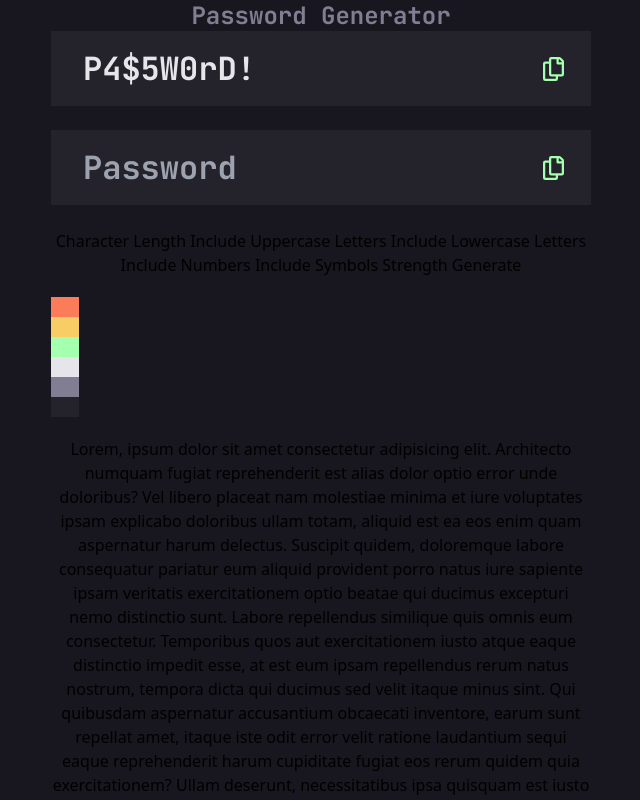
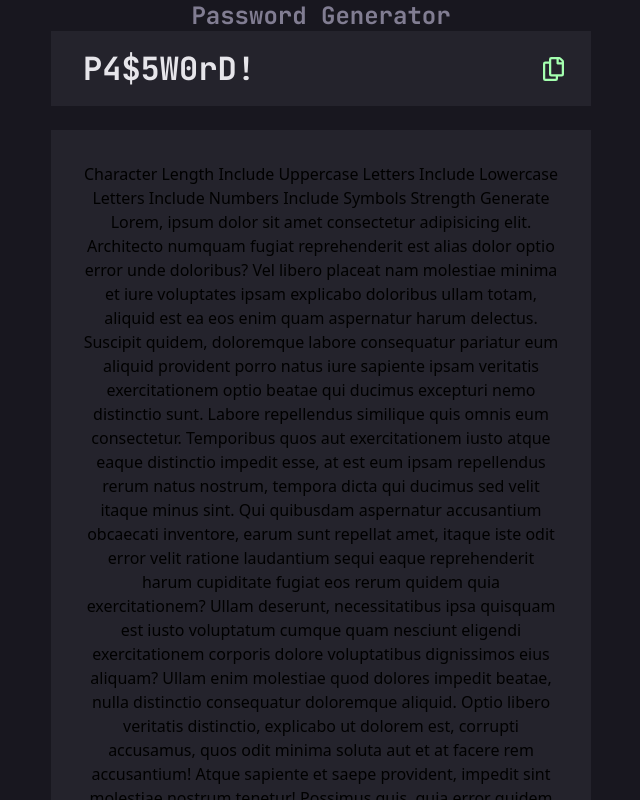
Before and after one commit to shaheen-karodia/pg-assignment, a React (Vite) app: page / in a window 1280 px wide. Shown: the top 800 px of the page, without its empty margins (319-959 px from the left). Built offline with nearby package versions, Linux system fonts and the light colour scheme.

Commit message:
Styled Button

```diff
--- a/src/App.tsx
+++ b/src/App.tsx
@@ -1,3 +1,4 @@
+import Button from "./components/Button";
 import Container from "./components/Container";
 import PasswordField from "./components/PasswordField";
 import Typography from "./components/Typography";
@@ -6,56 +7,47 @@ function App() {
   return (
     <main className="bg-very-dark-grey min-h-screen">
       <Container className="max-w-[540px] text-center">
-        <div>
-          <Typography element="h1" treatment="heading-m" className="text-grey">
-            Password Generator
-          </Typography>
-          <PasswordField password="P4$5W0rD!" />
-          <PasswordField />
+        <Typography element="h1" treatment="heading-m" className="text-grey">
+          Password Generator
+        </Typography>
+        <PasswordField password="P4$5W0rD!" />
+        <div className="bg-dark-grey p-8">
           Character Length Include Uppercase Letters Include Lowercase Letters
-          Include Numbers Include Symbols Strength Generate
+          Include Numbers Include Symbols Strength Generate Lorem, ipsum dolor
+          sit amet consectetur adipisicing elit. Architecto numquam fugiat
+          reprehenderit est alias dolor optio error unde doloribus? Vel libero
+          placeat nam molestiae minima et iure voluptates ipsam explicabo
+          doloribus ullam totam, aliquid est ea eos enim quam aspernatur harum
+          delectus. Suscipit quidem, doloremque labore consequatur pariatur eum
+          aliquid provident porro natus iure sapiente ipsam veritatis
+          exercitationem optio beatae qui ducimus excepturi nemo distinctio
+          sunt. Labore repellendus similique quis omnis eum consectetur.
+          Temporibus quos aut exercitationem iusto atque eaque distinctio
+          impedit esse, at est eum ipsam repellendus rerum natus nostrum,
+          tempora dicta qui ducimus sed velit itaque minus sint. Qui quibusdam
+          aspernatur accusantium obcaecati inventore, earum sunt repellat amet,
+          itaque iste odit error velit ratione laudantium sequi eaque
+          reprehenderit harum cupiditate fugiat eos rerum quidem quia
+          exercitationem? Ullam deserunt, necessitatibus ipsa quisquam est iusto
+          voluptatum cumque quam nesciunt eligendi exercitationem corporis
+          dolore voluptatibus dignissimos eius aliquam? Ullam enim molestiae
+          quod dolores impedit beatae, nulla distinctio consequatur doloremque
+          aliquid. Optio libero veritatis distinctio, explicabo ut dolorem est,
+          corrupti accusamus, quos odit minima soluta aut et at facere rem
+          accusantium! Atque sapiente et saepe provident, impedit sint molestiae
+          nostrum tenetur! Possimus quis, quia error quidem nisi necessitatibus
+          facilis totam tenetur obcaecati, eaque dolore nam, mollitia illum.
+          Itaque id dolor exercitationem, ratione dolorum corporis atque error
+          reprehenderit voluptatum ipsum quibusdam omnis praesentium repellendus
+          nam non? Quaerat aliquam ducimus cum neque nesciunt temporibus, ab
+          dolores quisquam suscipit itaque aut laborum nulla voluptatum est a
+          <Button
+            onClick={() => {
+              console.log("TODO");
+            }}
+            label="Generate"
+          />
         </div>
-        <div className="w-7 h-5 bg-1-red" />
-        <div className="w-7 h-5 bg-2-orange" />
-        <div className="w-7 h-5 bg-3-yellow" />
-        <div className="w-7 h-5 bg-neon-green" />
-        <div className="w-7 h-5 bg-almost-white" />
-        <div className="w-7 h-5 bg-grey" />
-        <div className="w-7 h-5 bg-dark-grey" />
-        <div className="w-7 h-5 bg-very-dark-grey" />
-        Lorem, ipsum dolor sit amet consectetur adipisicing elit. Architecto
-        numquam fugiat reprehenderit est alias dolor optio error unde doloribus?
-        Vel libero placeat nam molestiae minima et iure voluptates ipsam
-        explicabo doloribus ullam totam, aliquid est ea eos enim quam aspernatur
-        harum delectus. Suscipit quidem, doloremque labore consequatur pariatur
-        eum aliquid provident porro natus iure sapiente ipsam veritatis
-        exercitationem optio beatae qui ducimus excepturi nemo distinctio sunt.
-        Labore repellendus similique quis omnis eum consectetur. Temporibus quos
-        aut exercitationem iusto atque eaque distinctio impedit esse, at est eum
-        ipsam repellendus rerum natus nostrum, tempora dicta qui ducimus sed
-        velit itaque minus sint. Qui quibusdam aspernatur accusantium obcaecati
-        inventore, earum sunt repellat amet, itaque iste odit error velit
-        ratione laudantium sequi eaque reprehenderit harum cupiditate fugiat eos
-        rerum quidem quia exercitationem? Ullam deserunt, necessitatibus ipsa
-        quisquam est iusto voluptatum cumque quam nesciunt eligendi
-        exercitationem corporis dolore voluptatibus dignissimos eius aliquam?
-        Ullam enim molestiae quod dolores impedit beatae, nulla distinctio
-        consequatur doloremque aliquid. Optio libero veritatis distinctio,
-        explicabo ut dolorem est, corrupti accusamus, quos odit minima soluta
-        aut et at facere rem accusantium! Atque sapiente et saepe provident,
-        impedit sint molestiae nostrum tenetur! Possimus quis, quia error quidem
-        nisi necessitatibus facilis totam tenetur obcaecati, eaque dolore nam,
-        mollitia illum. Itaque id dolor exercitationem, ratione dolorum corporis
-        atque error reprehenderit voluptatum ipsum quibusdam omnis praesentium
-        repellendus nam non? Quaerat aliquam ducimus cum neque nesciunt
-        temporibus, ab dolores quisquam suscipit itaque aut laborum nulla
-        voluptatum est a magni magnam. Blanditiis reiciendis ullam accusantium
-        veniam sunt quis quam iste fugiat voluptatibus culpa eos aliquam tenetur
-        magnam inventore, praesentium alias debitis natus error labore dolor
-        esse veritatis ipsam. Architecto a quibusdam quo tempore ratione porro
-        molestiae cumque incidunt eius laboriosam necessitatibus reiciendis
-        laborum deserunt nemo fugiat voluptatibus fugit eveniet unde, commodi
-        voluptates vero libero! Repellendus est laboriosam consequuntur.
       </Container>
     </main>
   );
--- /dev/null
+++ b/src/components/Button.tsx
@@ -0,0 +1,30 @@
+import React from "react";
+import ArrowIcon from "../assets/images/icon-arrow-right.svg?react";
+import Typography from "./Typography";
+
+interface Button {
+  onClick: () => void;
+  label: string;
+}
+
+const Button: React.FC<Button> = ({ onClick, label }) => {
+  return (
+    <button
+      className="bg-neon-green hover:bg-dark-grey border-2 border-neon-green flex justify-center items-center w-full group p-5"
+      onClick={() => {
+        onClick();
+      }}
+    >
+      <Typography
+        element="span"
+        treatment="body"
+        className="mr-[18px] text-dark-grey uppercase group-hover:text-neon-green transition-colors"
+      >
+        {label}
+      </Typography>
+      <ArrowIcon className="group-hover:fill-neon-green fill-dark-grey transition-colors" />
+    </button>
+  );
+};
+
+export default Button;
--- a/src/components/Typography.tsx
+++ b/src/components/Typography.tsx
@@ -5,7 +5,7 @@ interface TypographyProps {
   children: ReactNode;
   className?: string;
   treatment: "heading-l" | "heading-m" | "body";
-  element: "h1" | "h2" | "h3" | "h4" | "h5" | "h6" | "p";
+  element: "h1" | "h2" | "h3" | "h4" | "h5" | "h6" | "p" | "span";
 }
 
 const Typography = ({
```
Also changed, not shown: src/assets/images/icon-arrow-right.svg.
